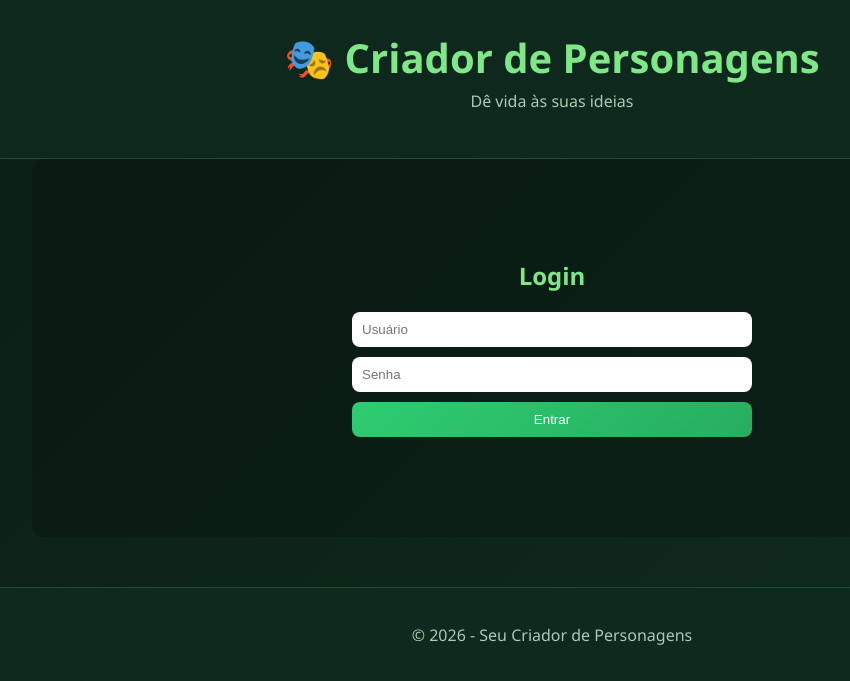
After one commit to Jonatttttttan/Projeto_Personagens, a Flask app: page /login in a window 1280 px wide. The commit adds this page. Shown: the top 681 px of the page, without its empty margins (88-938 px from the left). Run offline with Flask 3, Linux system fonts and the light colour scheme.

Commit message:
Adicionando login

```diff
--- /dev/null
+++ b/app/auth/routes.py
@@ -0,0 +1,27 @@
+from flask import Blueprint, render_template, request, redirect, url_for, flash
+from app.models.user import User
+from app import db
+from flask_login import login_user, logout_user, login_required
+
+auth_bp = Blueprint("auth", __name__)
+
+@auth_bp.route("/login", methods=["GET", "POST"])
+def login():
+    if request.method == "POST":
+        username = request.form.get("username")
+        password = request.form.get("password")
+
+        user = User.query.filter_by(username=username, password=password).first()
+
+        if user:
+            login_user(user)
+            return redirect(url_for("principal.index"))
+        else:
+            flash("Credenciais inválidas")
+    return render_template("login.html")
+
+@auth_bp.route("/logout")
+@login_required
+def logout():
+    logout_user()
+    return redirect(url_for("auth.login"))
--- /dev/null
+++ b/app/templates/login.html
@@ -0,0 +1,31 @@
+{% extends "template.html" %}
+
+{% block content %}
+
+<div style="max-width:400px; margin:80px auto;">
+
+    <h2 style="text-align:center; color:#7ee787;">Login</h2>
+
+    <form method="POST" style="display:flex; flex-direction:column; gap:10px;">
+
+        <input type="text" name="username" placeholder="Usuário" required
+            style="padding:10px; border-radius:8px; border:none;">
+
+        <input type="password" name="password" placeholder="Senha" required
+            style="padding:10px; border-radius:8px; border:none;">
+
+        <button type="submit" style="
+            padding:10px;
+            background: linear-gradient(135deg, #2ecc71, #27ae60);
+            border:none;
+            border-radius:8px;
+            color:white;
+        ">
+            Entrar
+        </button>
+
+    </form>
+
+</div>
+
+{% endblock %}
```
Also changed, not shown: app/__init__.py (+17 -0 lines), app/main/routes.py (+10 -0 lines), app/models/user.py (added, +9 -0 lines), app/templates/index.html (+10 -0 lines).
